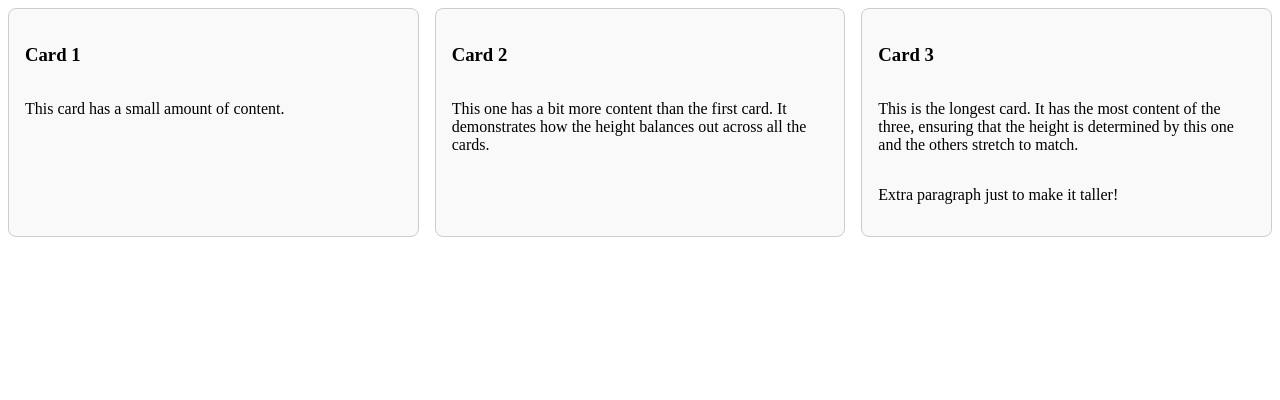
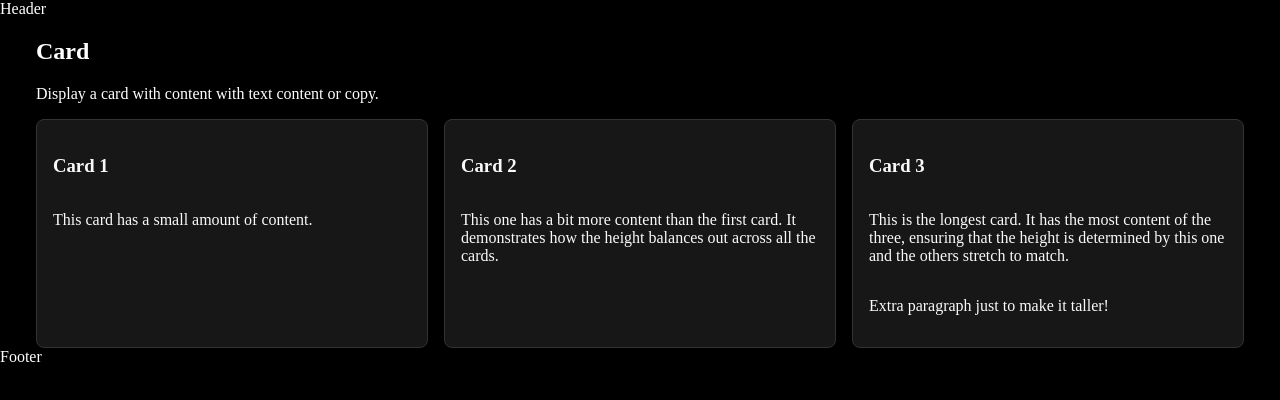
Before and after one commit to hackdanismo/blox, a plain HTML site: page index.html in a window 1280 px wide. Drawn offline with Linux system fonts and the light colour scheme.

Commit message:
feat: CSS reset added along with updates to the page styling and card styling

```diff
--- a/index.html
+++ b/index.html
@@ -6,12 +6,20 @@
 
     <title>Blox</title>
 
+    <link rel="stylesheet" href="styles/reset.css">
     <link rel="stylesheet" href="styles/style.css">
 </head>
 <body>
+<header role="banner">
+    Header
+</header>
+<main role="main">
+    <section>
+        <div class="container">
+            <!-- Cards -->
+            <h2>Card</h2>
+            <p>Display a card with content with text content or copy.</p>
 
-<main role="main">
-    <!-- Cards -->
             <div class="cards">
                 <div class="card">
                     <h3>Card 1</h3>
@@ -27,8 +35,13 @@
                     <p>Extra paragraph just to make it taller!</p>
                 </div>
             </div>
+        </div>
+    </section>
     <!-- / Cards -->
 </main>
+<footer aria="contentinfo" aria-labelledby="site-footer">
+    Footer
+</footer>
 
 <script src="scripts/script.js"></script>
 </body>
--- /dev/null
+++ b/styles/reset.css
@@ -0,0 +1,26 @@
+/* Universal selector applies styling properties to all elements */
+*, *::before, *::after {
+    box-sizing: border-box;
+}
+
+html {
+    /* Set the root font-size as a fallback if browsers do not support rem units */
+    font-size: 16px;
+    /* Set the root font-size */
+    font-size: 1rem;
+    /* Enable smooth scrolling for the whole page */
+    scroll-behavior: smooth;
+}
+
+html, body {
+    /* Ensures the page has a full page height */
+    height: 100%;
+    /* Remove the default margin */
+    margin: 0;
+    /* Remove the default padding */
+    padding: 0;
+}
+
+main {
+    display: block;
+}
--- a/styles/style.css
+++ b/styles/style.css
@@ -1,3 +1,19 @@
+body {
+    background-color: #000;
+    color: #fff;
+}
+
+.container {
+    /* Set the container to take the full width of the page or parent element */
+    width: 100%;
+    /* Set the maximum width of the container to avoid stretch on large screens */
+    max-width: 1240px;
+    /* Center align the container horizontally */
+    margin: 0 auto;
+    /* Add horizontal padding to provide spacing on smaller screens */
+    padding: 0 1rem;
+}
+
 .cards {
     display: flex;
     flex-direction: column;
@@ -12,11 +28,14 @@
 }
 
 .card {
-    flex: 1; /* equal height and width */
+    flex: 1; /* Equal height and width */
     display: flex;
     flex-direction: column;
     padding: 1rem;
-    border: 1px solid #ccc;
+    border-width: 1px;
+    border-style: solid;
+    border-color: #333;
     border-radius: 8px;
-    background: #f9f9f9;
+    background: #171717;
+    color: #fafafa;
 }
```
Lines whose indentation alone changed are shown as unchanged.
